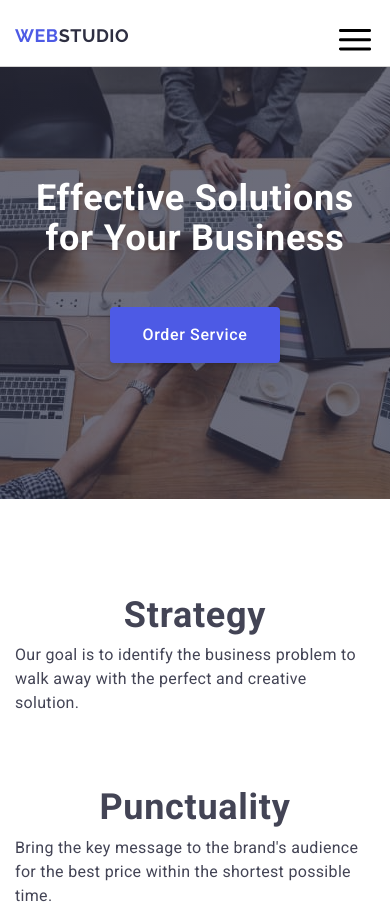
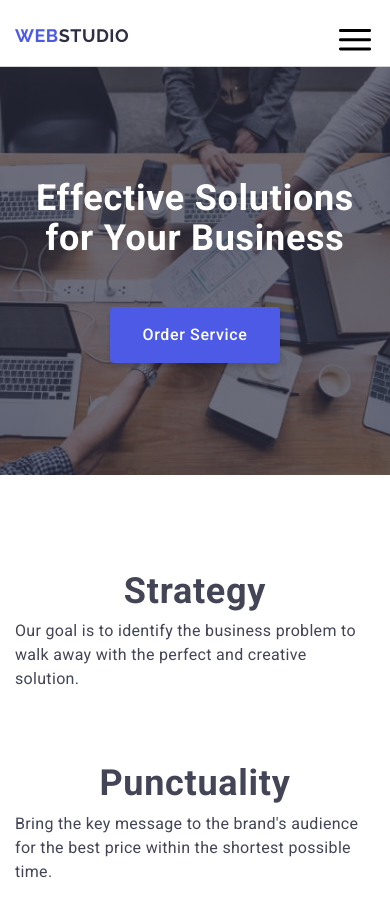
Before and after one commit to MarginTrader1/goit-markup-hw-07, a plain HTML site: page index.html in a window 390 px wide. Shown: the top 911 px of the page. Drawn offline with nearby package versions, Linux system fonts and the light colour scheme.

Commit message:
Update styles-new.css

```diff
--- a/css/styles-new.css
+++ b/css/styles-new.css
@@ -429,7 +429,6 @@ header {
     .hero {
         display: block;
         width: 100%;
-        height: 432px;
         margin-left: auto;
         margin-right: auto;
         background-color: var(--main-title-color);
```
